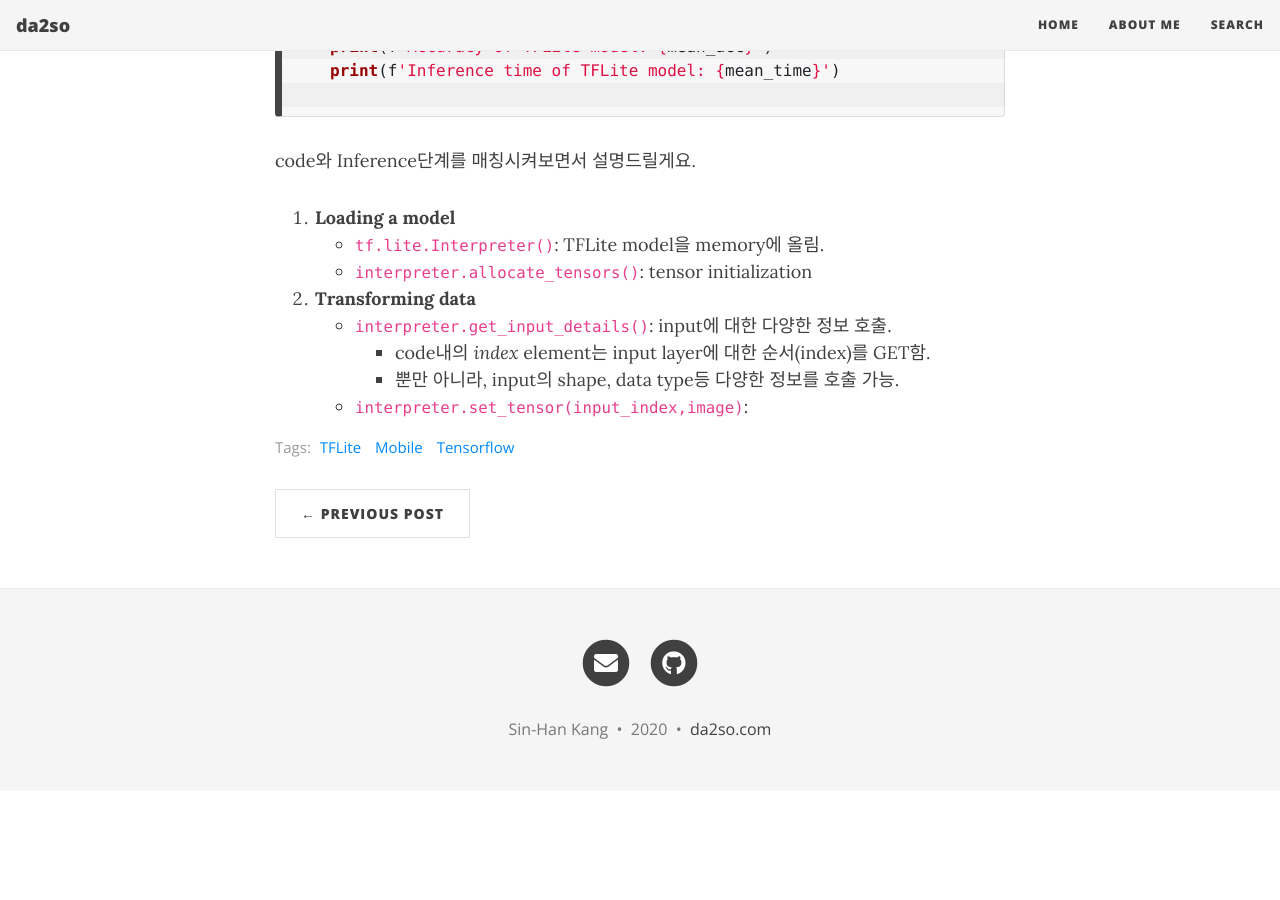
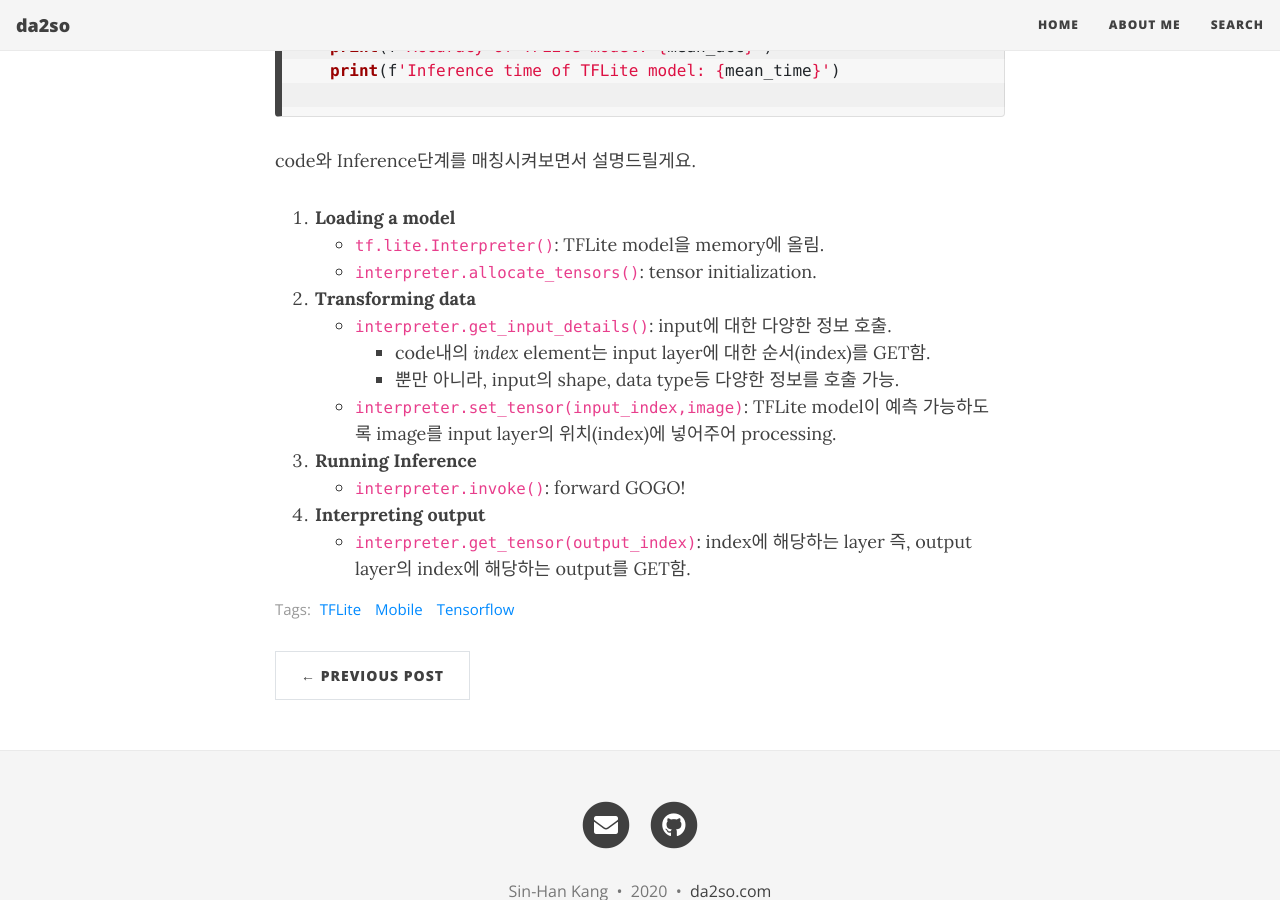
Before and after one commit to da2so/da2so.github.io, a Jekyll site: the page built from _posts/2020-12-24-Master_TFlite2.md, in a window 1280 px wide and 900 px high, scrolled down 1928 px. Built offline with Jekyll 4.4.1, drawn with Linux system fonts in a browser that asks for light colours; nearby versions of some CDN libraries; before the commit the page ends 2719 px from its top, so only the background shows below that.

Commit message:
Update 2020-12-24-Master_TFlite2.md

````diff
--- a/_posts/2020-12-24-Master_TFlite2.md
+++ b/_posts/2020-12-24-Master_TFlite2.md
@@ -80,10 +80,16 @@ code와 Inference단계를 매칭시켜보면서 설명드릴게요.
 
 1. **Loading a model**
     -  ```tf.lite.Interpreter()```: TFLite model을 memory에 올림.
-    -  ```interpreter.allocate_tensors()```: tensor initialization
+    -  ```interpreter.allocate_tensors()```: tensor initialization.
 
 2. **Transforming data**
     - ```interpreter.get_input_details()```: input에 대한 다양한 정보 호출.
         - code내의 *index* element는 input layer에 대한 순서(index)를 GET함.
         - 뿐만 아니라, input의 shape, data type등 다양한 정보를 호출 가능.
-    - ```interpreter.set_tensor(input_index,image)```:
+    - ```interpreter.set_tensor(input_index,image)```: TFLite model이 예측 가능하도록 image를 input layer의 위치(index)에 넣어주어 processing.
+
+3. **Running Inference**
+    - ```interpreter.invoke()```: forward GOGO!
+
+4. **Interpreting output**
+    - ```interpreter.get_tensor(output_index)```: index에 해당하는 layer 즉, output layer의 index에 해당하는 output를 GET함.
````
